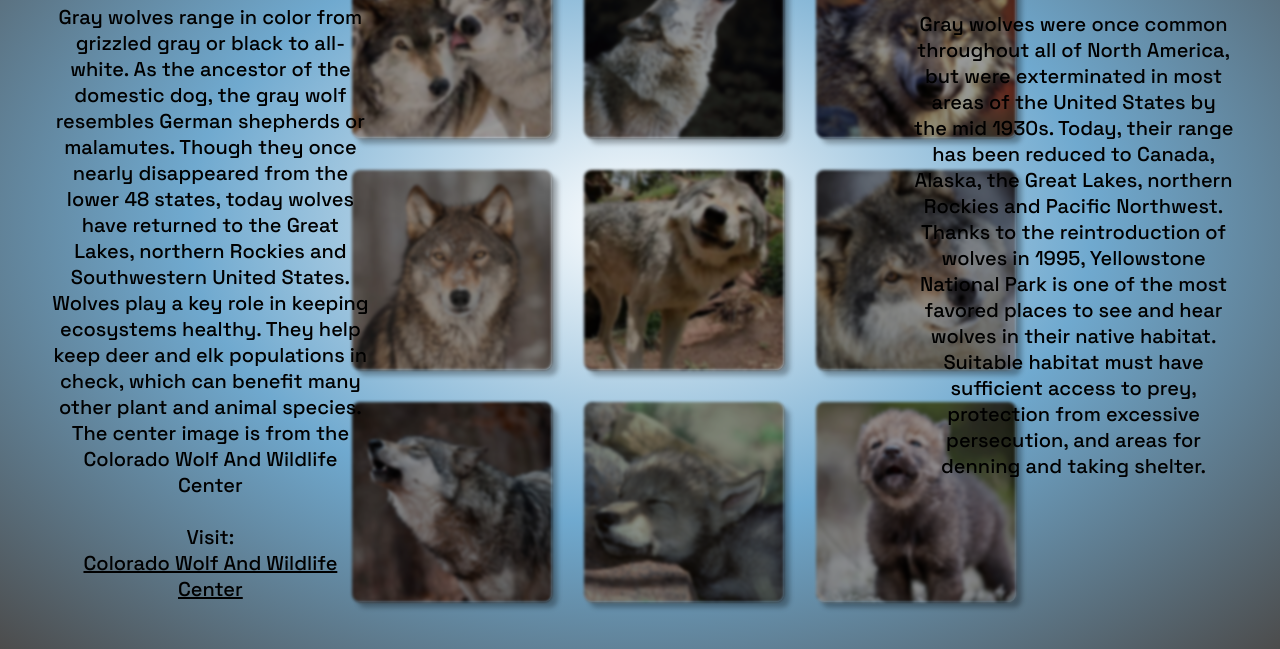
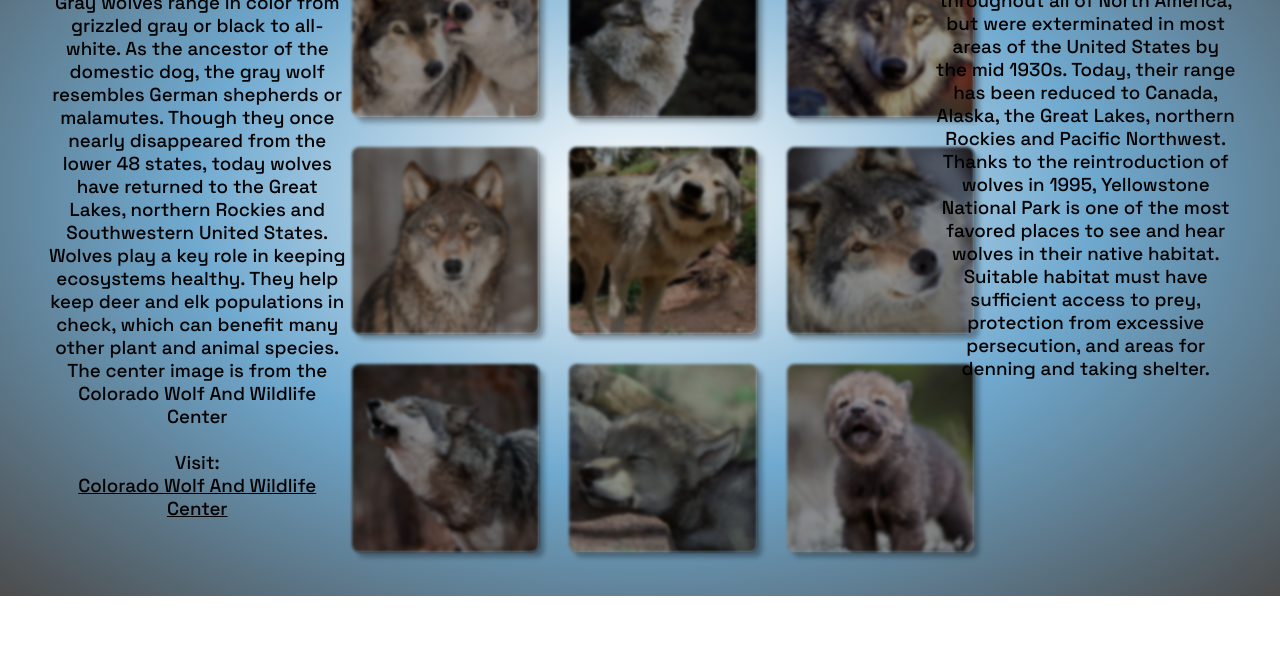
Before and after one commit to AvarageCodeEnjoyer/Wolf-Photo-Album, a plain HTML site: page index.html in a window 1280 px wide. Shown: the part 204-853 px from the top of the page. After the commit the page ends 800 px from the top, so only its background shows below. Drawn offline with Linux system fonts and the light colour scheme.

Commit message:
Update index.html

```diff
--- a/index.html
+++ b/index.html
@@ -11,7 +11,7 @@
     <link href="https://fonts.googleapis.com/css2?family=Space+Grotesk:wght@300;500&display=swap" rel="stylesheet">
     <script type="text/javascript">
             function zoom() {
-                document.body.style.zoom = "80%"
+                document.body.style.zoom = "75%"
             }
     </script>
 </head>
```
